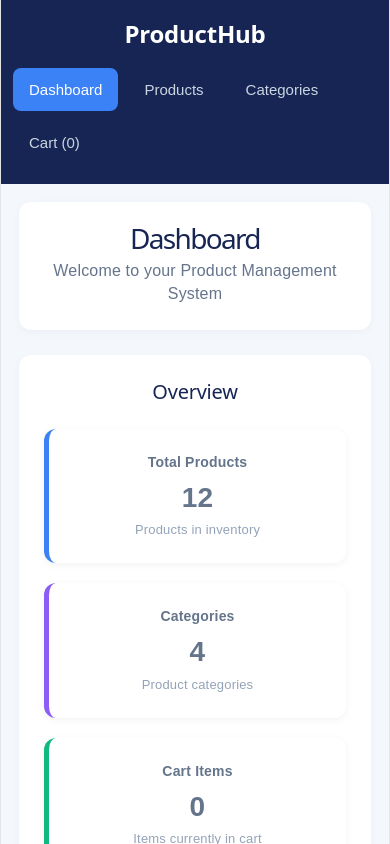
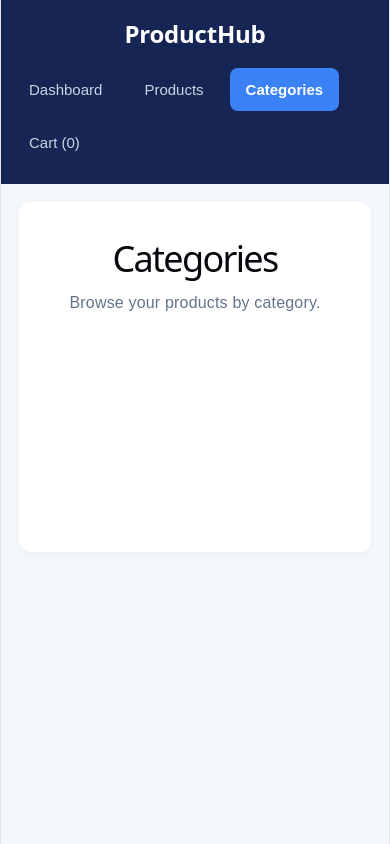
Before and after one commit to ravenpresado/Product-Management-App-, a React (Vite) app: page / in a window 390 px wide. Both pictures are taken after a click on the button "Categories". Shown: the top 844 px of the page. Built offline with nearby package versions, Linux system fonts and the light colour scheme.

Commit message:
Improve sidebar navigation responsiveness

```diff
--- a/src/App.css
+++ b/src/App.css
@@ -28,6 +28,7 @@
   gap: 10px;
 }
 
+
 .nav-item {
   width: 100%;
   padding: 13px 16px;
@@ -38,7 +39,7 @@
   text-align: left;
   font-size: 15px;
   cursor: pointer;
-  transition: 0.2s;
+  transition: background-color 0.15s ease, color 0.15s ease;
 }
 
 .nav-item:hover {
@@ -49,7 +50,13 @@
 .nav-item.active {
   background: #3b82f6;
   color: white;
+  font-weight: 600;
 }
+
+.nav-item:active {
+  background: #1d4ed8;
+}
+
 
 /* Main Content */
 .main-content {
--- a/src/components/Dashboard.jsx
+++ b/src/components/Dashboard.jsx
@@ -1,7 +1,6 @@
 
 import { useState } from 'react'
 import Products from '../pages/Products'
-import ProductList from './ProductList'
 
 function Dashboard() {
   const [activePage, setActivePage] = useState('dashboard')
@@ -60,7 +59,12 @@ function Dashboard() {
             Products
           </button>
 
-          <button className="nav-item">Categories</button>
+          <button
+            className={`nav-item ${activePage === 'categories' ? 'active' : ''}`}
+            onClick={() => setActivePage('categories')}
+          >
+            Categories
+          </button>
 
           <button
             className={`nav-item ${activePage === 'cart' ? 'active' : ''}`}
@@ -117,6 +121,13 @@ function Dashboard() {
           <Products cart={cart} addToCart={addToCart} />
         )}
 
+        {activePage === 'categories' && (
+          <section className="dashboard-content">
+            <h1>Categories</h1>
+            <p>Browse your products by category.</p>
+          </section>
+        )}
+
         {activePage === 'cart' && (
           <section className="cart-section">
             <h1>Shopping Cart</h1>
@@ -125,8 +136,6 @@ function Dashboard() {
               <p>Your cart is empty.</p>
             ) : (
               <>
-
-
                 {cart.map((item) => (
                   <div className="cart-item" key={item.id}>
                     <img
@@ -177,8 +186,6 @@ function Dashboard() {
                   </div>
                 ))}
 
-
-
                 <h2 className="cart-total">
                   Total: ₱{cartTotal.toLocaleString('en-PH')}
                 </h2>
```
Lines whose indentation alone changed are shown as unchanged.
